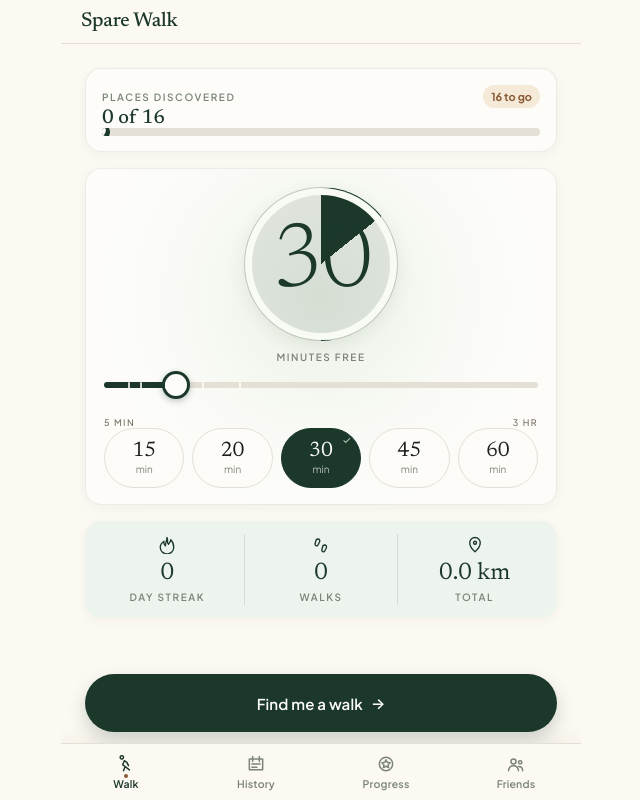
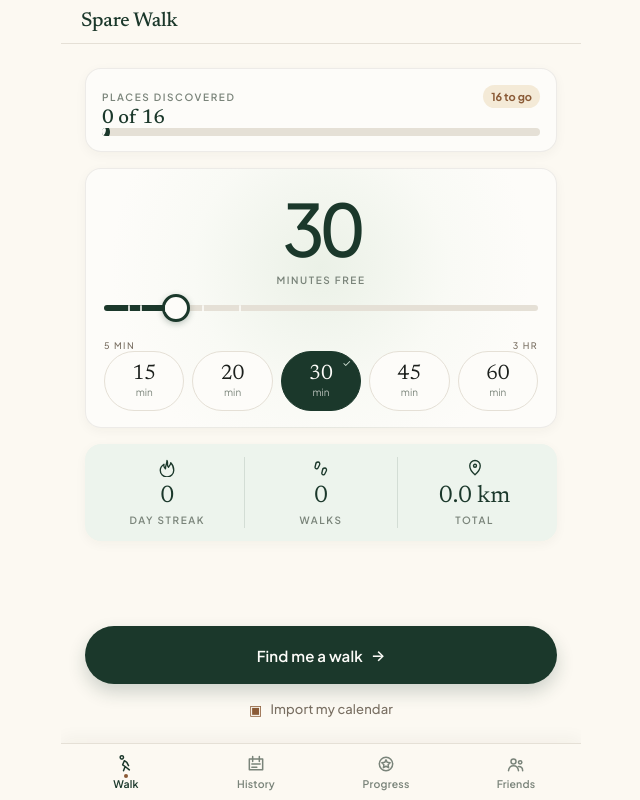
Before and after one commit to endilaz/hackcmu, a React (Vite) app: page / in a window 1280 px wide. Shown: the whole page, without its empty margins (319-959 px from the left). Built offline with nearby package versions, Linux system fonts and the light colour scheme.

Commit message:
new ui new ui hahahaha

```diff
--- a/src/components/TimeInputScreen.tsx
+++ b/src/components/TimeInputScreen.tsx
@@ -69,12 +69,7 @@
 
         <section className="time-card time-card--minutes">
           <div className="hero">
-            <div
-              className="hero__dial"
-              style={{ "--time-dial": `${sliderPct * 3.6}deg` } as CSSProperties}
-            >
-              <span className="hero__value">{minutes}</span>
-            </div>
+            <span className="hero__value">{minutes}</span>
             <span className="overline">Minutes free</span>
           </div>
 
--- a/src/index.css
+++ b/src/index.css
@@ -455,15 +455,14 @@
 .time-card--discovery .progress__head strong { display: block; margin-top: 3px; color: var(--green); font-family: var(--serif); font-size: 20px; font-weight: 500; }
 .discovery-remaining { padding: 5px 8px; border-radius: var(--pill); background: #f4ead7; color: var(--amber); font-size: 11px; font-weight: 700; }
 
-.time-card--minutes { padding: 18px 18px 16px; background: radial-gradient(circle at 50% 38%, #ebf1e7 0, #f9faf5 45%, var(--parchment) 74%); }
-.hero__dial { display: grid; place-items: center; width: 154px; height: 154px; border: 1px solid rgba(27, 56, 43, .16); border-radius: 50%; background: conic-gradient(var(--green) 0deg var(--time-dial, 0deg), rgba(27, 56, 43, .1) var(--time-dial, 0deg) 360deg); box-shadow: inset 0 0 0 7px #f8faf4, 0 5px 18px rgba(27, 56, 43, .08); }
+.time-card--minutes { padding: 24px 18px 16px; background: radial-gradient(circle at 50% 38%, #ebf1e7 0, #f9faf5 45%, var(--parchment) 74%); }
 
 .hero__value {
-  font-family: var(--serif);
-  font-size: 92px;
-  font-weight: 300;
-  line-height: 0.92;
-  letter-spacing: -0.03em;
+  font-family: var(--sans);
+  font-size: 72px;
+  font-weight: 500;
+  line-height: 0.98;
+  letter-spacing: -0.06em;
   color: var(--green);
   font-variant-numeric: lining-nums tabular-nums;
   display: flex;
@@ -1570,7 +1569,7 @@
     font-size: 26px;
   }
   .hero__value {
-    font-size: 92px;
+    font-size: 66px;
   }
   .fact__value {
     font-size: 21px;
@@ -1586,7 +1585,7 @@
 /* Short viewports: the hero is the first thing that should give up height. */
 @media (max-height: 700px) {
   .hero__value {
-    font-size: 86px;
+    font-size: 64px;
   }
   .screen__pad {
     gap: 16px;
```
